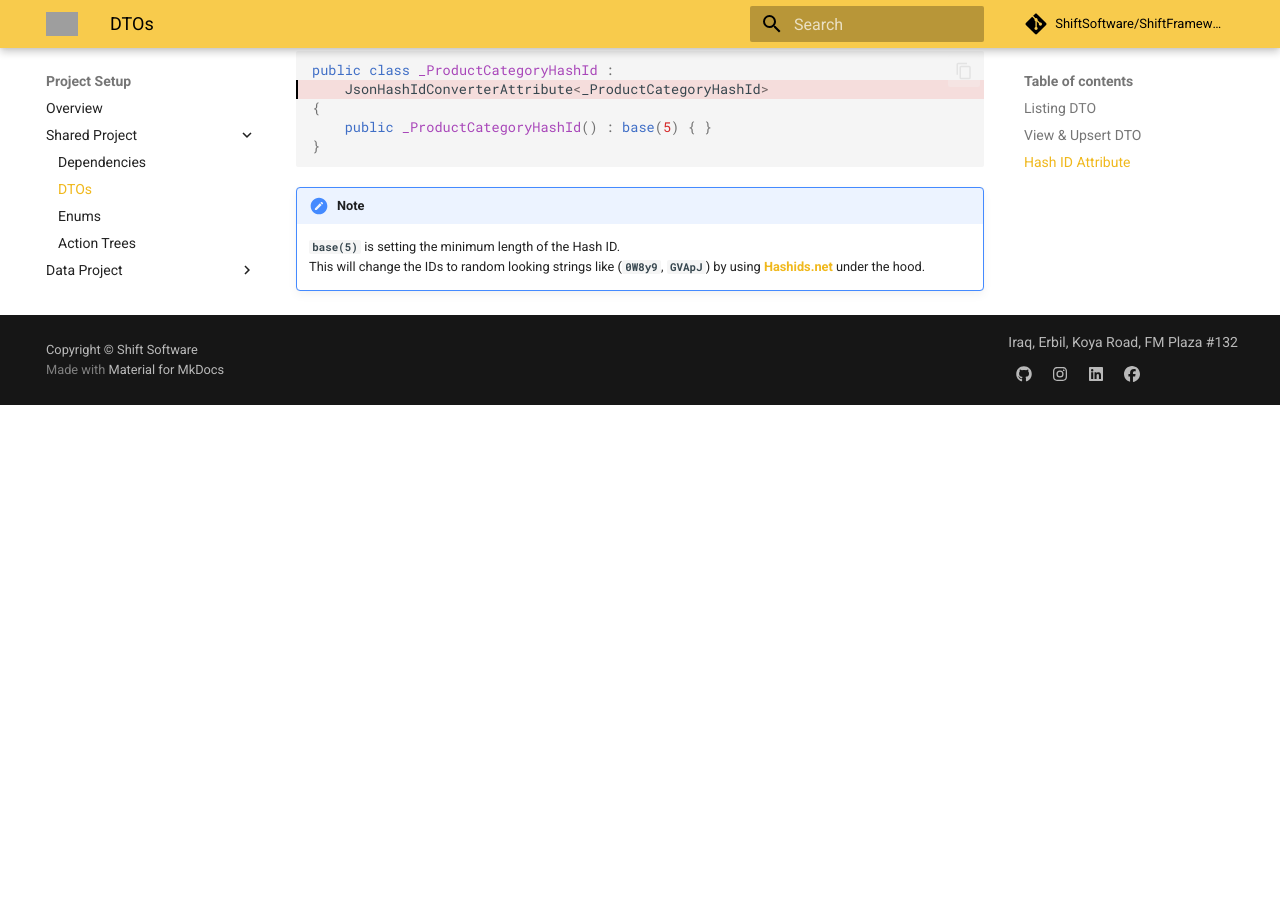
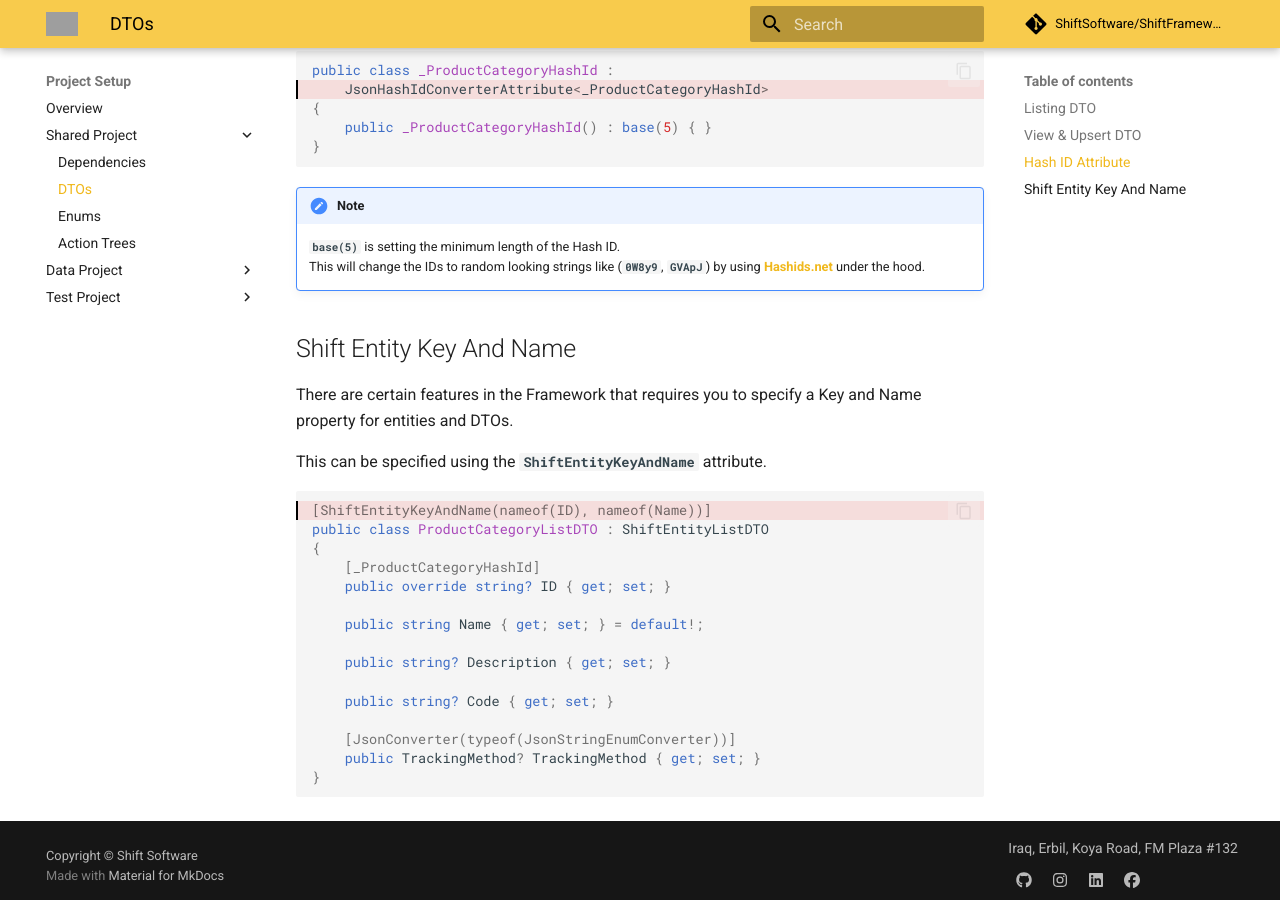
Before and after one commit to ShiftSoftware/ShiftFrameworkDocs, an MkDocs documentation site: the page built from docs/project-setup/shared-project/dtos.md, in a window 1280 px wide and 900 px high, scrolled down 1785 px. Built offline with MkDocs 1.6.1 and Material for MkDocs 9.7.7, drawn with Linux system fonts in a browser that asks for light colours; comment, search, counter and statistics services are not loaded; before the commit the page ends 2190 px from its top, so only the background shows below that; grey boxes are pictures that could not be loaded.

Commit message:
Remove AutoMapper and dbSet from repository base constructor & use ShiftEntityKeyAndName in DTOs

````diff
--- a/docs/project-setup/shared-project/dtos.md
+++ b/docs/project-setup/shared-project/dtos.md
@@ -82,3 +82,27 @@
 !!! note
     **`base(5)`** is setting the minimum length of the Hash ID.
     This will change the IDs to random looking strings like (**`0W8y9`**, **`GVApJ`**) by using [**Hashids.net**](https://www.nuget.org/packages/Hashids.net) under the hood.
+
+
+## Shift Entity Key And Name
+There are certain features in the Framework that requires you to specify a Key and Name property for entities and DTOs.
+
+This can be specified using the **``ShiftEntityKeyAndName``** attribute.
+
+```C# hl_lines="1"
+[ShiftEntityKeyAndName(nameof(ID), nameof(Name))]
+public class ProductCategoryListDTO : ShiftEntityListDTO
+{
+    [_ProductCategoryHashId]
+    public override string? ID { get; set; }
+
+    public string Name { get; set; } = default!;
+
+    public string? Description { get; set; }
+
+    public string? Code { get; set; }
+
+    [JsonConverter(typeof(JsonStringEnumConverter))]
+    public TrackingMethod? TrackingMethod { get; set; }
+}
+```
````
Also changed, not shown: docs/project-setup/data-project/repositories.md (+2 -3 lines).
